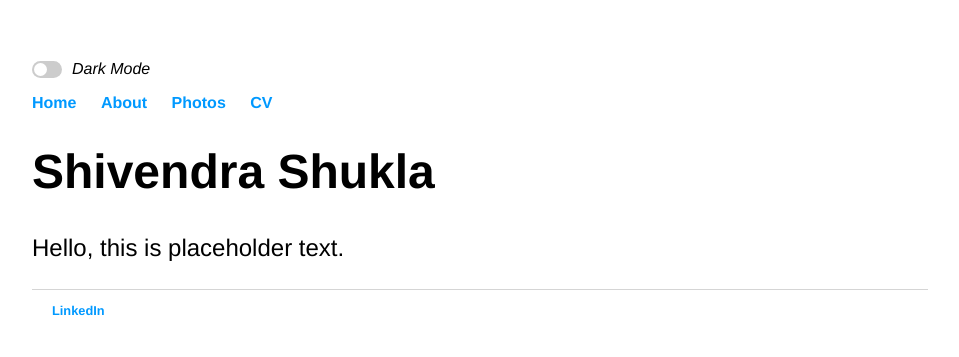
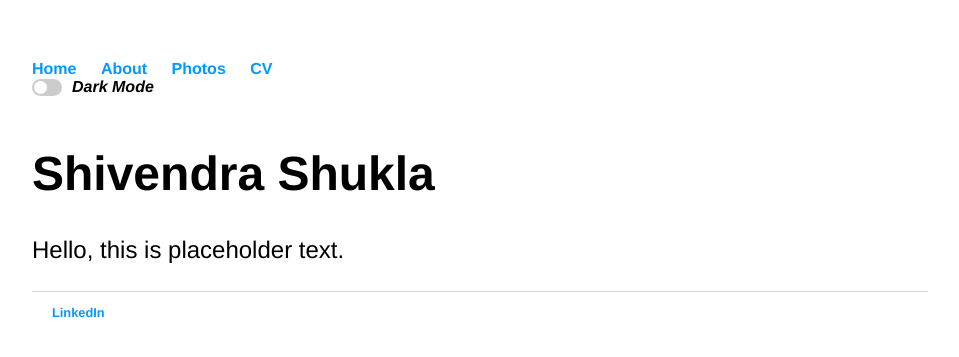
Before and after one commit to thatshivendrashukla/thatshivendrashukla.github.io, a Jekyll site: the page built from index.html, in a window 1280 px wide. Shown: the top 357 px of the page, without its empty margins (160-1119 px from the left). Built offline with Jekyll 4.4.1, drawn with Linux system fonts in a browser that asks for light colours.

Commit message:
moved theme toggle to navbar

```diff
--- a/_includes/darkmode.html
+++ b/_includes/darkmode.html
@@ -29,11 +29,6 @@
 .theme-switch-wrapper {
   display: flex;
   align-items: center;
-
-  em {
-    margin-left: 10px;
-    font-size: 1rem;
-  }
 }
 .theme-switch {
   display: inline-block;
--- a/_layouts/default.html
+++ b/_layouts/default.html
@@ -11,12 +11,12 @@
 		</head>
 		<body>
 			<nav>
-			<div class="theme-switch-wrapper"><label class="theme-switch" for="checkbox"><input type="checkbox" id="checkbox" /><div class="slider round"></div></label><em style="margin-left: 10px; font-size: 1rem; font-family:'Helvetica', 'Arial', 'Sans-Serif'">Dark Mode</em>{% include darkmode.html %}</div>
-	    		<ul>
+				<ul>
 	        		<li><a href="/">Home</a></li>
 		        	<li><a href="/about">About</a></li>
 					<li><a href="/photos">Photos</a></li>
 	        		<li><a href="/cv">CV</a></li>
+					<li><div class="theme-switch-wrapper"><label class="theme-switch" for="checkbox"><input type="checkbox" id="checkbox" /><div class="slider round"></div></label><em style="margin-left: 10px; font-size: 1rem; font-family:'Helvetica', 'Arial', 'Sans-Serif'">Dark Mode</em>{% include darkmode.html %}</div></li>
 	    		</ul>
 			</nav>
 			<div class="container">
```
